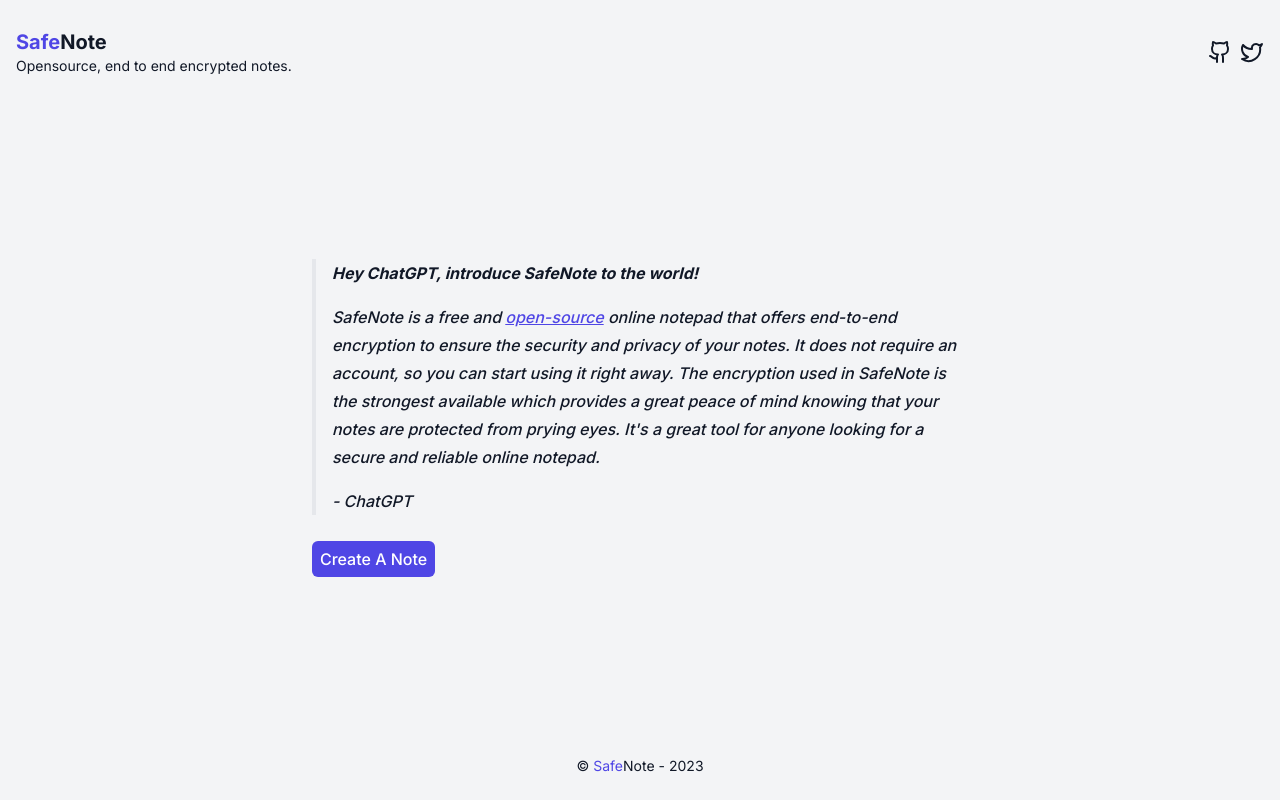
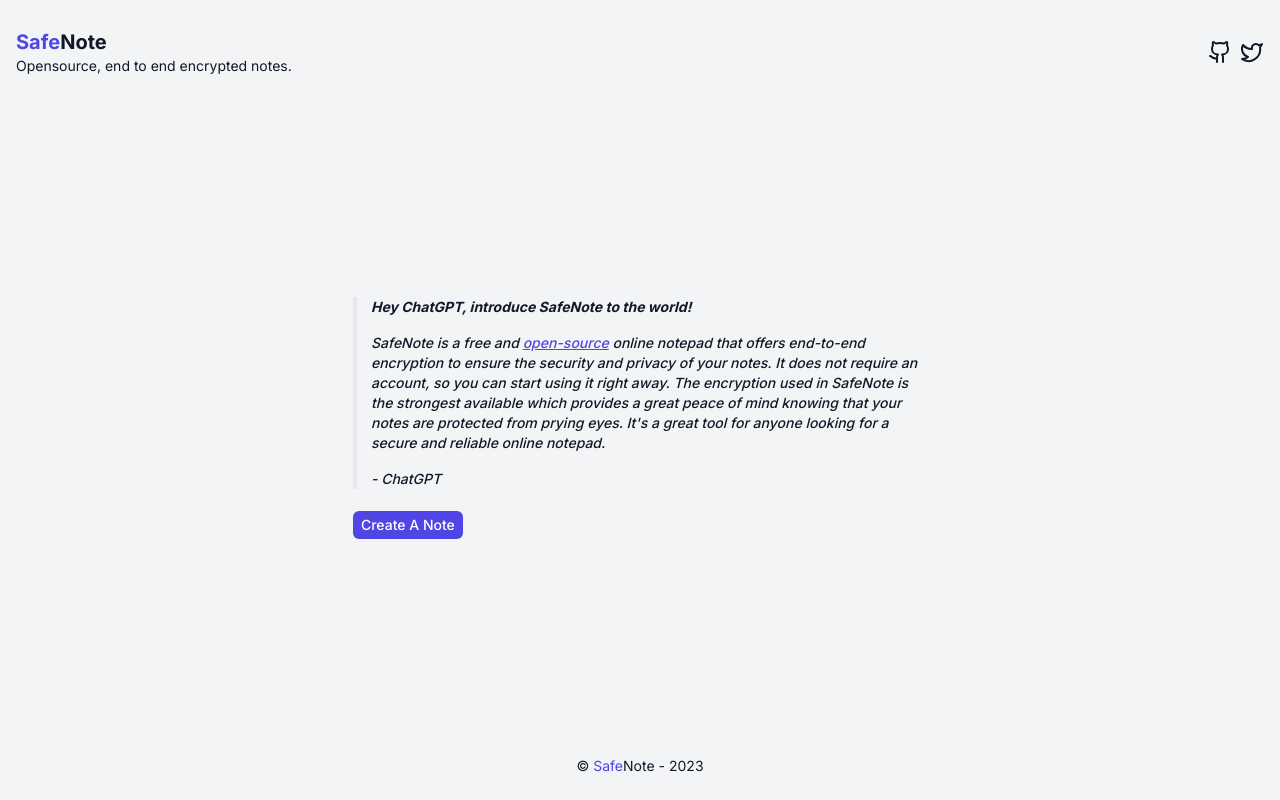
Before and after one commit to SafeNote/frontend, a Next.js app: page / in a window 1280 px wide. Built offline with nearby package versions, Linux system fonts and the light colour scheme; what tailwindcss-debug-screens would draw is missing.

Commit message:
style: decreased spacing and font size

```diff
--- a/src/app/page.tsx
+++ b/src/app/page.tsx
@@ -51,8 +51,8 @@
 
     return (
         <div className='flex h-full items-center justify-center'>
-            <div className='prose prose-base'>
-                <blockquote className='space-y-4'>
+            <div className='prose prose-base text-sm'>
+                <blockquote className='space-y-2 md:space-y-4'>
                     <div className='font-bold'>
                         Hey ChatGPT, introduce SafeNote to the world!
                     </div>
```
